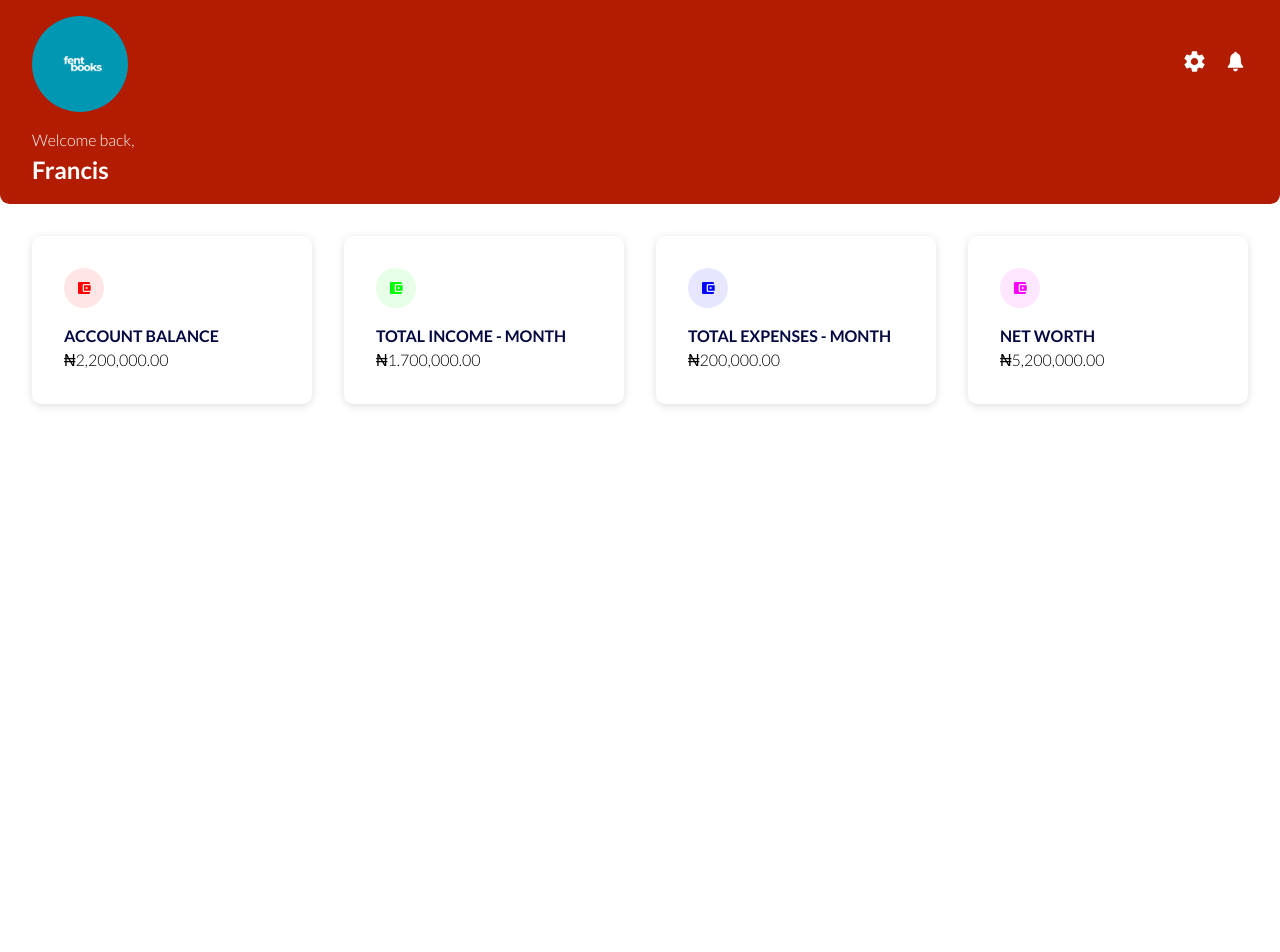
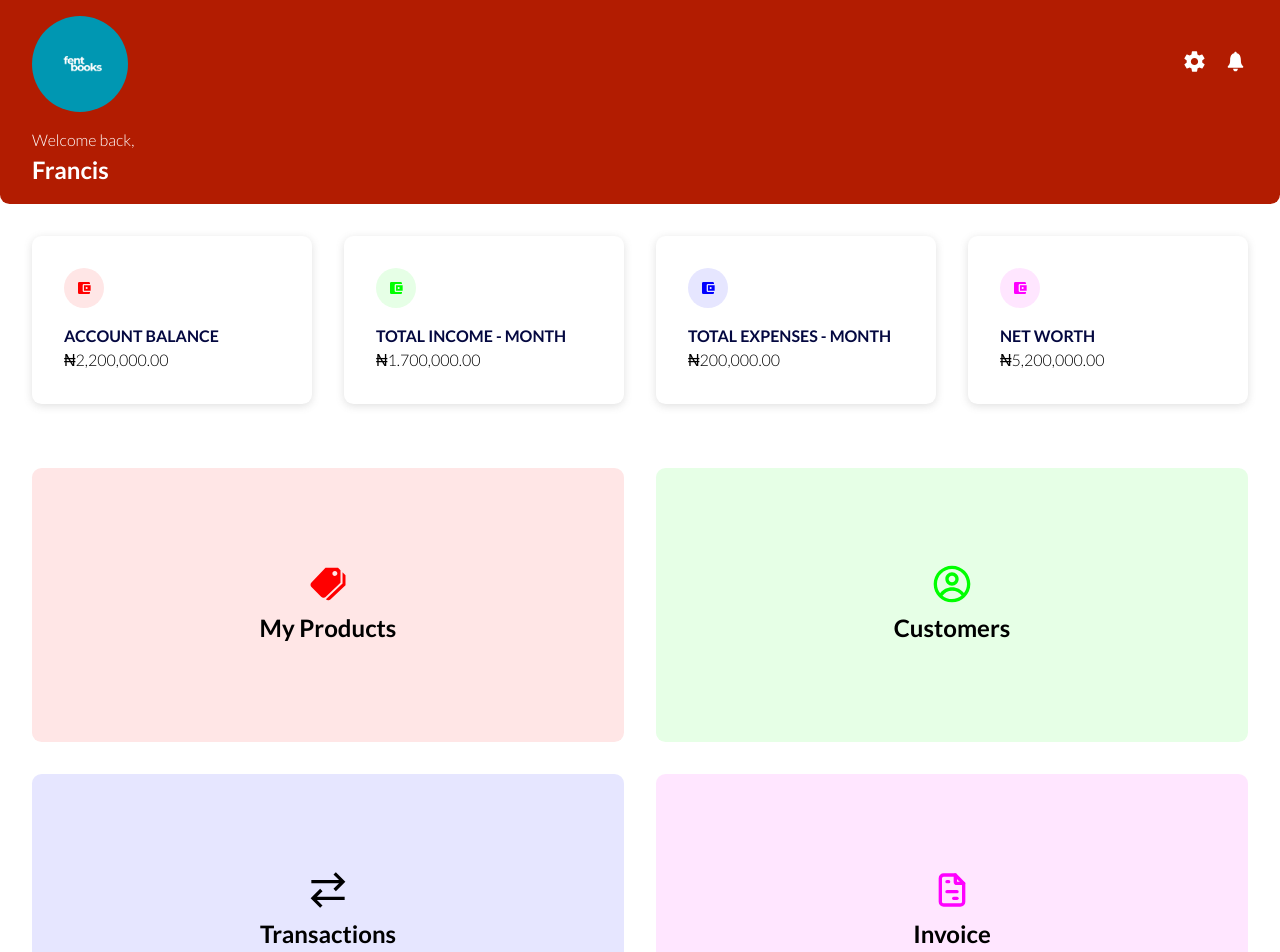
Before and after one commit to Hardey18/fentbooks, a React (Vite) app: page / in a window 1280 px wide. Shown: the top 952 px of the page. Before the commit the page ends 800 px from the top, so only its background shows below. Built offline with nearby package versions, Linux system fonts and the light colour scheme.

Commit message:
Added dashboard section

```diff
--- a/src/App.tsx
+++ b/src/App.tsx
@@ -1,4 +1,5 @@
 import AccountSummary from "./components/AccountSummary";
+import Dashboard from "./components/Dashboard";
 import Header from "./components/Header";
 import "./styles/_main.scss";
 
@@ -7,6 +8,7 @@ function App() {
     <div className="main-container">
       <Header />
       <AccountSummary />
+      <Dashboard />
     </div>
   )
 }
--- /dev/null
+++ b/src/components/Dashboard.tsx
@@ -0,0 +1,38 @@
+import React from "react";
+import { MdAccountBalanceWallet } from "react-icons/md"
+import { IoMdPricetags } from "react-icons/io"
+import { CgProfile } from "react-icons/cg"
+import { GrTransaction } from "react-icons/gr"
+import { TbFileInvoice } from "react-icons/tb"
+import "../styles/_dashboard.scss";
+import Cards from "./Cards";
+import DashboardCard from "./DashboardCard";
+
+function Dashboard() {
+  return (
+    <div className="dashboard-container">
+      <DashboardCard
+        title="My Products"
+        backgroundColor="#ffe6e6"
+        icon={<IoMdPricetags size={40} color="#ff0000" />}
+      />
+      <DashboardCard
+        title="Customers"
+        backgroundColor="#e6ffe6"
+        icon={<CgProfile size={40} color="#00ff00" />}
+      />
+      <DashboardCard
+        title="Transactions"
+        backgroundColor="#e6e6ff"
+        icon={<GrTransaction size={40} color="#0000ff" />}
+      />
+      <DashboardCard
+        title="Invoice"
+        backgroundColor="#ffe6ff"
+        icon={<TbFileInvoice size={40} color="#ff00ff" />}
+      />
+    </div>
+  );
+}
+
+export default Dashboard;
--- /dev/null
+++ b/src/components/DashboardCard.tsx
@@ -0,0 +1,17 @@
+import React from 'react'
+import "../styles/_dashboardcards.scss"
+import { MdAccountBalanceWallet } from "react-icons/md"
+
+function DashboardCard({ title, color, backgroundColor, icon }: any) {
+  return (
+    <div className="testing" style={{ backgroundColor }}>
+        <div className="icon-container">
+            {icon}
+            {/* <MdAccountBalanceWallet size={40} color={color} /> */}
+        </div>
+        <h2>{title}</h2>
+    </div>
+  )
+}
+
+export default DashboardCard
--- /dev/null
+++ b/src/styles/_dashboard.scss
@@ -0,0 +1,15 @@
+@import "mixins";
+@import "./variables.scss";
+
+.dashboard-container {
+  display: grid;
+  grid-template-columns: repeat(2, 1fr);
+  gap: 2rem;
+  padding: 2rem;
+
+  @include mobile() {
+    grid-template-columns: repeat(1, 1fr);
+    gap: 1rem;
+    padding: 1rem;
+  }
+}
--- /dev/null
+++ b/src/styles/_dashboardcards.scss
@@ -0,0 +1,34 @@
+@import "mixins";
+@import "./variables.scss";
+
+.testing {
+  border-radius: 0.6rem;
+  padding: 4rem;
+  display: flex;
+  flex-direction: column;
+  justify-content: center;
+  align-items: center;
+//   background: lightgreen;
+  padding: 6rem 4rem;
+  //   box-shadow: rgba(99, 99, 99, 0.2) 0px 2px 8px 0px;
+  //   background: $primary;
+
+  @include mobile() {
+    // padding: 6rem 4rem;
+    font-size: 12px;
+  }
+
+  .icon-container {
+    // width: 40px;
+    // height: 40px;
+    // display: flex;
+    // justify-content: center;
+    // align-items: center;
+    // margin-bottom: 1rem;
+    // border-radius: 20px;
+  }
+
+  h4 {
+    font-weight: 300;
+  }
+}
```
